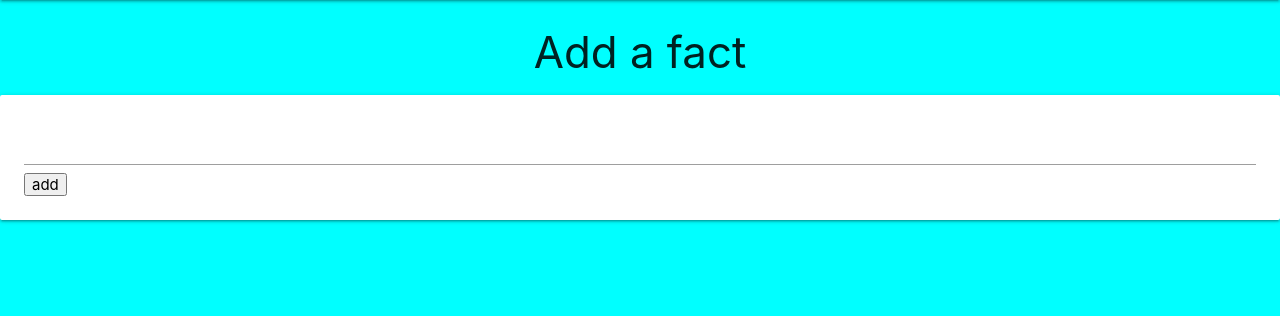
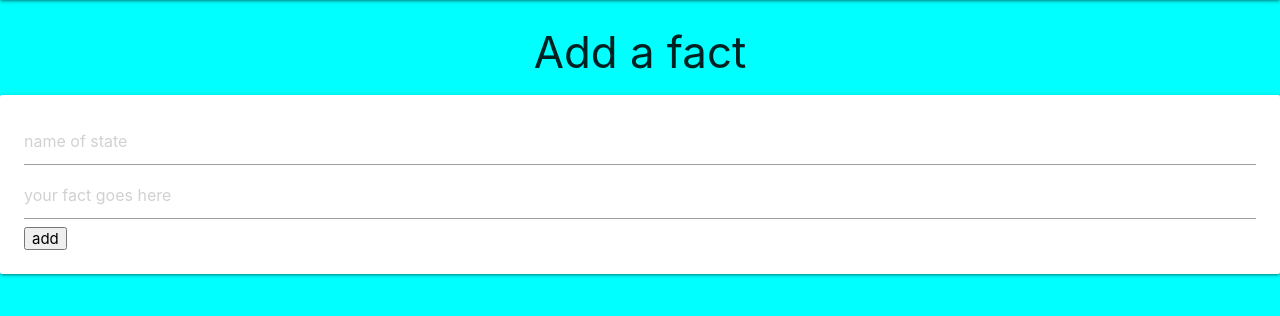
Before and after one commit to Code-Institute-Submissions/NyHagan-Statesproject_MayResub, a Flask app: page /fact in a window 1280 px wide. Shown: the part 128-444 px from the top of the page. Run offline with Flask 2, Linux system fonts and the light colour scheme; some libraries are stand-ins or nearby versions.

Commit message:
add entry for state in new facts page

```diff
--- a/templates/fact.html
+++ b/templates/fact.html
@@ -6,7 +6,8 @@
     <div class="row">
         <form>
             <div class="card-panel">
-                <input type="text" name="add_fact" width="600px">
+                <input type="text" placeholder="name of state" name="state">
+                <input type="text" name="add_fact" width="600px" placeholder="your fact goes here">
 				<input type="submit" value="add">
 
             </div>
```
